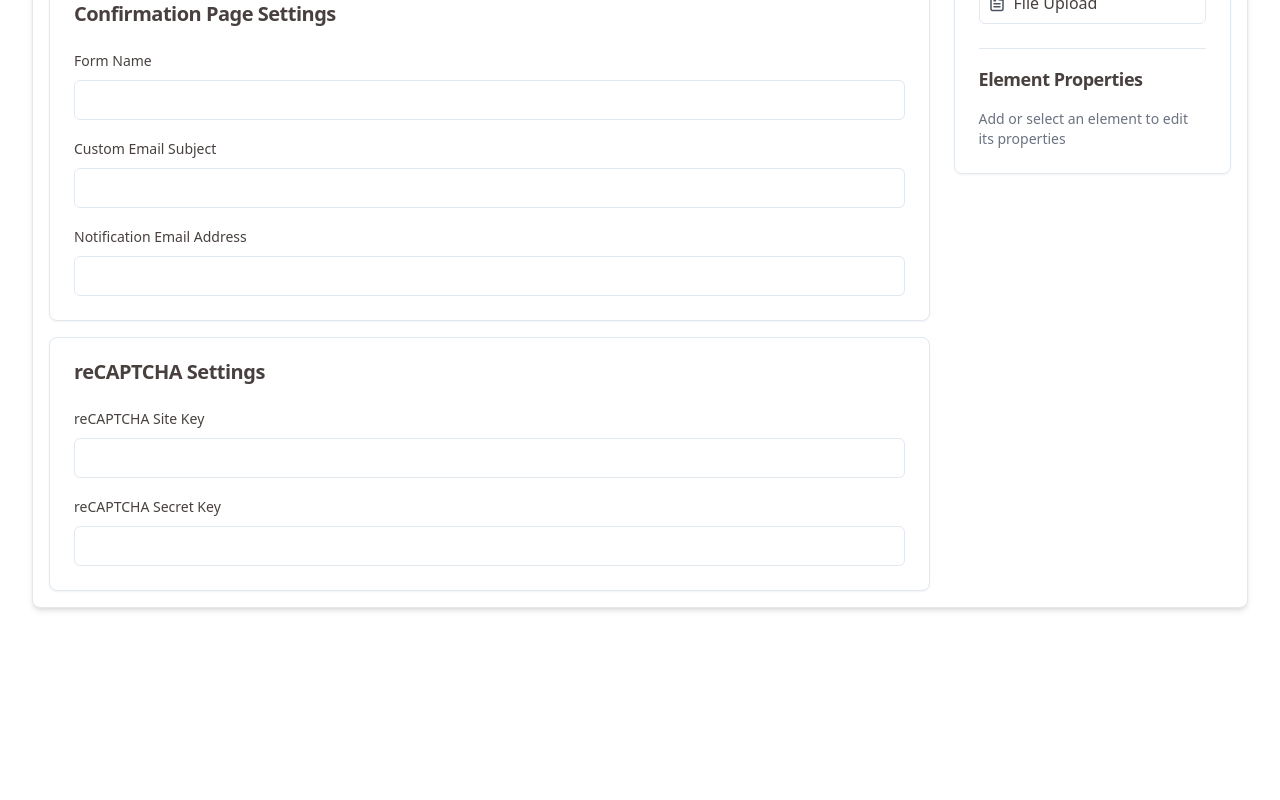
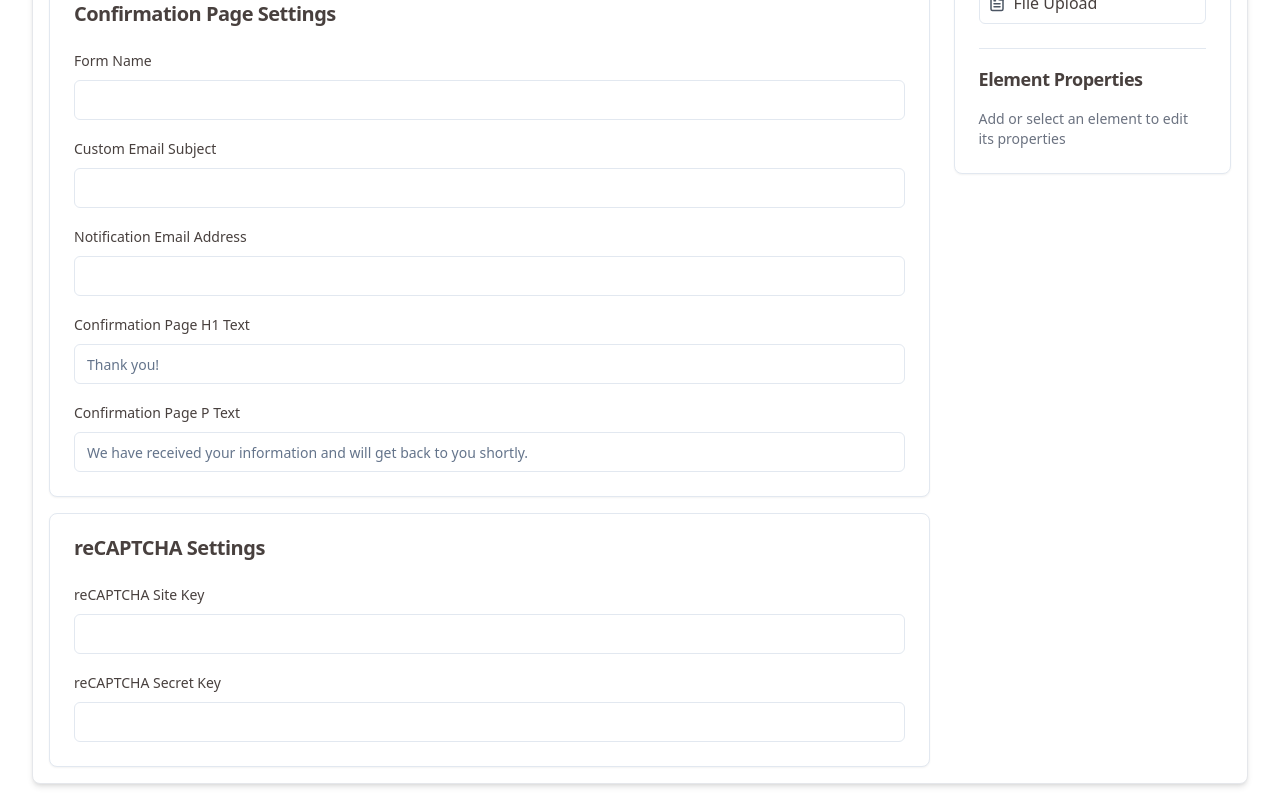
Before and after one commit to chrisroselli/form-builder, a Next.js app: page / in a window 1280 px wide. Shown: the part 648-1448 px from the top of the page. Before the commit the page ends 1272 px from the top, so only its background shows below. Built offline with nearby package versions, Linux system fonts and the light colour scheme.

Commit message:
Add confirmation text fields to form settings and update form export. Introduced 'confirmationH1Text' and 'confirmationPText' in form builder and settings, allowing for customizable confirmation messages upon form submission.

```diff
--- a/components/form-builder.tsx
+++ b/components/form-builder.tsx
@@ -19,6 +19,8 @@ export interface ConfirmationData {
   notificationEmailAddresses: string;
   submitButtonTitle: string;
   enableSMS: boolean;
+  confirmationH1Text: string;
+  confirmationPText: string;
 }
 
 export default function FormBuilder() {
@@ -34,6 +36,8 @@ export default function FormBuilder() {
     notificationEmailAddresses: '',
     submitButtonTitle: 'Submit',
     enableSMS: false,
+    confirmationH1Text: '',
+    confirmationPText: '',
   });
 
   // Helper function to get all form elements from all rows
--- a/components/form-export.tsx
+++ b/components/form-export.tsx
@@ -559,14 +559,21 @@ if(!empty($_POST)) {
           $logger->setSessionId($siteDefineData['cms_tracking_sessions']['session.id']);
           $logger->setFormId('form_logger_');
           $logger->setFormName('${confirmationData.formName}');
-          $logger->setcustomEmailSubject('${confirmationData.customEmailSubject}');
-          $logger->setNotificationEmailAddresses('${confirmationData.notificationEmailAddresses}');
+          $logger->setcustomEmailSubject('${
+            confirmationData.customEmailSubject
+          }');
+          $logger->setNotificationEmailAddresses('${
+            confirmationData.notificationEmailAddresses
+          }');
 
 		// Save the form and send notifications
 	if ($logger->saveData($_POST)) {
 			$output .= '<style>form{display:none;}</style>
-			<h1>Thank you!</h1>
-			<h3>We have received your information and will get back to you shortly.</h3>';
+			<h1>${confirmationData.confirmationH1Text || 'Thank you!'}</h1>
+			<p>${
+        confirmationData.confirmationPText ||
+        'We have received your information and will get back to you shortly.'
+      }</p>';
 		} else {
 			$output .= '<p>Please try your submission again or contact us for assistance.</p>';
 		}
--- a/components/form-settings.tsx
+++ b/components/form-settings.tsx
@@ -15,6 +15,8 @@ interface ConfirmationSettingsProps {
     notificationEmailAddresses: string;
     submitButtonTitle: string;
     enableSMS: boolean;
+    confirmationH1Text: string;
+    confirmationPText: string;
   };
   setConfirmationData: (data: any) => void;
 }
@@ -105,6 +107,30 @@ export default function ConfirmationSettings({
               onChange={handleChange}
             />
           </div>
+          <div className="space-y-2">
+            <Label htmlFor="confirmationH1Text">
+              Confirmation Page H1 Text
+            </Label>
+            <Input
+              id="confirmationH1Text"
+              name="confirmationH1Text"
+              type="text"
+              value={confirmationData.confirmationH1Text}
+              onChange={handleChange}
+              placeholder="Thank you!"
+            />
+          </div>
+          <div className="space-y-2">
+            <Label htmlFor="confirmationPText">Confirmation Page P Text</Label>
+            <Input
+              id="confirmationPText"
+              name="confirmationPText"
+              type="text"
+              value={confirmationData.confirmationPText}
+              onChange={handleChange}
+              placeholder="We have received your information and will get back to you shortly."
+            />
+          </div>
         </CardContent>
       </Card>
       <Card className="mt-4">
```
